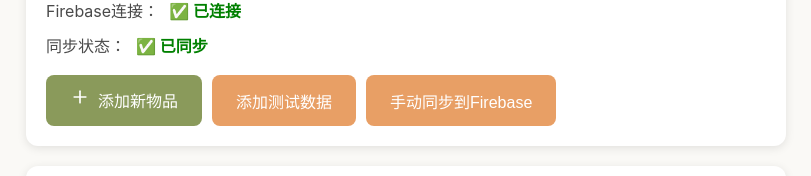
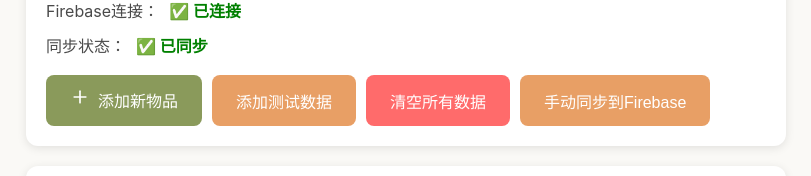
Before and after one commit to michelleric0118-cmd/youqi-app, a React (Create React App) app: page / in a window 1280 px wide. Shown: the part 470-646 px from the top of the page, without its empty margins (234-1045 px from the left). Built offline with nearby package versions, Linux system fonts and the light colour scheme; no server answers; the database is empty.

Commit message:
Add clear all data button to home page

```diff
--- a/src/pages/Home/index.js
+++ b/src/pages/Home/index.js
@@ -5,7 +5,7 @@ import { useFirebaseItems } from '../../hooks/useFirebaseItems';
 import { getExpiryStatus, getExpiryText } from '../../utils/itemUtils';
 
 const Home = () => {
-  const { items, getStats, addTestData, firebaseConnected, syncStatus, manualSync } = useFirebaseItems();
+  const { items, getStats, addTestData, clearAllItems, firebaseConnected, syncStatus, manualSync } = useFirebaseItems();
   const stats = getStats();
 
   const recentItems = items.slice(0, 5);
@@ -59,6 +59,13 @@ const Home = () => {
           </Link>
           <button className="btn btn-secondary" onClick={addTestData}>
             添加测试数据
+          </button>
+          <button
+            className="btn btn-secondary"
+            onClick={clearAllItems}
+            style={{ background: '#ff6b6b', color: 'white' }}
+          >
+            清空所有数据
           </button>
           <button
             className="btn btn-secondary"
```
